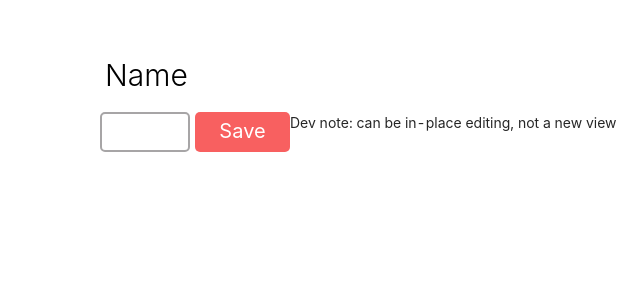
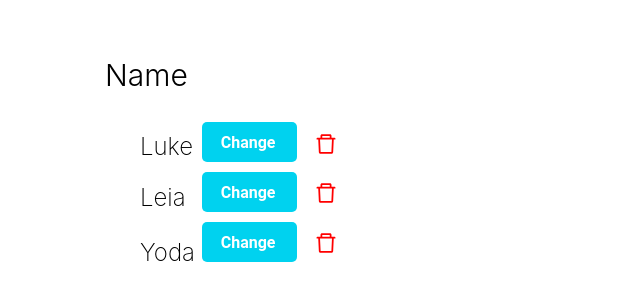
Before and after one commit to NonStopTreasure/Karazin-Project-TestTask, a React (Create React App) app in the folder NameChanger/: page /MainMenu in a window 1280 px wide. Shown: the part 98-398 px from the top of the page, without its empty margins (640-1280 px from the left). Built offline with nearby package versions, Linux system fonts and the light colour scheme.

Commit message:
NameChanger v1.3

```diff
--- a/NameChanger/package.json
+++ b/NameChanger/package.json
@@ -10,6 +10,7 @@
     "antd": "^4.3.5",
     "react": "^16.13.1",
     "react-dom": "^16.13.1",
+    "react-router-dom": "^5.2.0",
     "react-scripts": "3.4.1"
   },
   "scripts": {
--- a/NameChanger/src/App.css
+++ b/NameChanger/src/App.css
@@ -15,6 +15,3 @@ ul{
   float: left;
   list-style-type: none;
 }
-div{
-  float: left;
-}
--- a/NameChanger/src/App.js
+++ b/NameChanger/src/App.js
@@ -3,14 +3,19 @@ import Logo from './components/Logo';
 import MainMenu from './components/MainMenu';
 import './App.css';
 import ChangeMenu from "./components/ChangeMenu/ChangeMenu";
+import {BrowserRouter, Route} from 'react-router-dom';
 
 function App() {
   return (
+      <BrowserRouter href="/MainMenu">
       <div className='app-changer'>
             <div><Logo/></div>
-            {/*<div><MainMenu/></div>*/}
-            <div><ChangeMenu/></div>
+          <div>
+            <div><Route path = '/MainMenu' component={MainMenu}/></div>
+            <div><Route path=  '/ChangeMenu' component={ChangeMenu}/></div>
+          </div>
       </div>
+      </BrowserRouter>
   );
 }
 
--- a/NameChanger/src/components/ChangeMenu/ChangeMenu.css
+++ b/NameChanger/src/components/ChangeMenu/ChangeMenu.css
@@ -1,6 +1,6 @@
 
 .ChangeSave Button{
-
+    grid-area: Name;
     margin-left: 5px;
     background: rgb(248, 96, 96);
     color: white;
@@ -10,12 +10,14 @@
     width: 95px;
     border-radius: 5px;
 }
-.ChangeForm input{
+.ChangeInput input{
+    grid-area: Change;
+    float: left;
     width: 90px;
     height: 40px;
     border-radius: 5px;
     border: 2px solid rgb(167, 165, 166);
 }
 .Note div{
-
+    grid-area: Del;
 }
--- a/NameChanger/src/components/ChangeMenu/ChangeMenu.js
+++ b/NameChanger/src/components/ChangeMenu/ChangeMenu.js
@@ -1,12 +1,13 @@
 import React from "react";
 import './ChangeMenu.css';
 import Save_Script from "../../scrpts/SaveScript";
+import {NavLink} from 'react-router-dom';
 
 function ChangeMenu() {
     return(
-            <div>
-                <div className="ChangeForm"><input type="text"/></div>
-                <div className="ChangeSave"  onClick={Save_Script}><button>Save</button></div>
+            <div className="ChangeMenu">
+                <div className="ChangeInput"><input type="text"/></div>
+                <div className="ChangeSave"  onClick={Save_Script}><NavLink  to="/MainMenu"><button>Save</button></NavLink></div>
                 <div className="Note"><p>Dev note: can be in-place editing, not a new view</p></div>
             </div>
     );
--- a/NameChanger/src/components/MainManu/Change.js
+++ b/NameChanger/src/components/MainManu/Change.js
@@ -1,13 +1,13 @@
 import React from "react";
 import './Change.css'
-
+import {NavLink} from 'react-router-dom';
 function Change() {
     return(
             <div>
                 <ul className='ChangeButtom'>
-                    <li><a  href='#change'><p>Change</p></a></li>
-                    <li><a  href='#change'><p>Change</p></a></li>
-                    <li><a  href='#change'><p>Change</p></a></li>
+                    <li><NavLink  to="/Changemenu"><p>Change</p></NavLink></li>
+                    <li><NavLink  to="/Changemenu"><p>Change</p></NavLink></li>
+                    <li><NavLink  to="/Changemenu"><p>Change</p></NavLink></li>
                 </ul>
             </div>
     );
```
Also changed, not shown: 1 other file (tests, documents, lock files or other folders).
